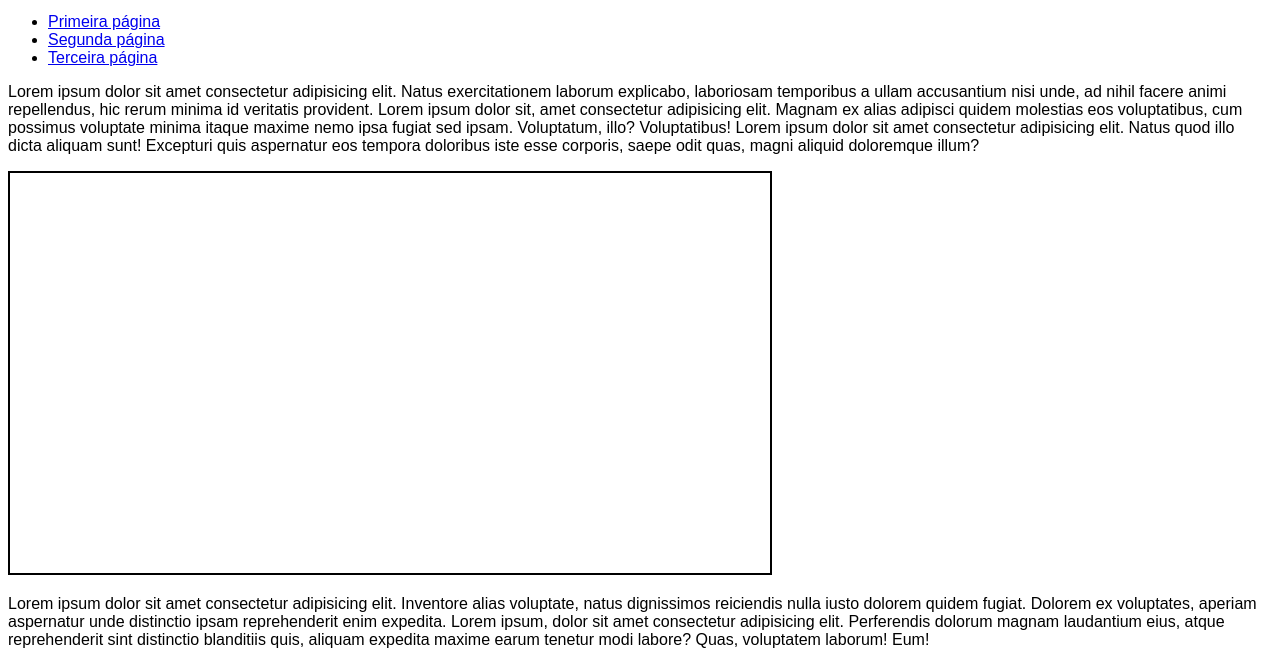
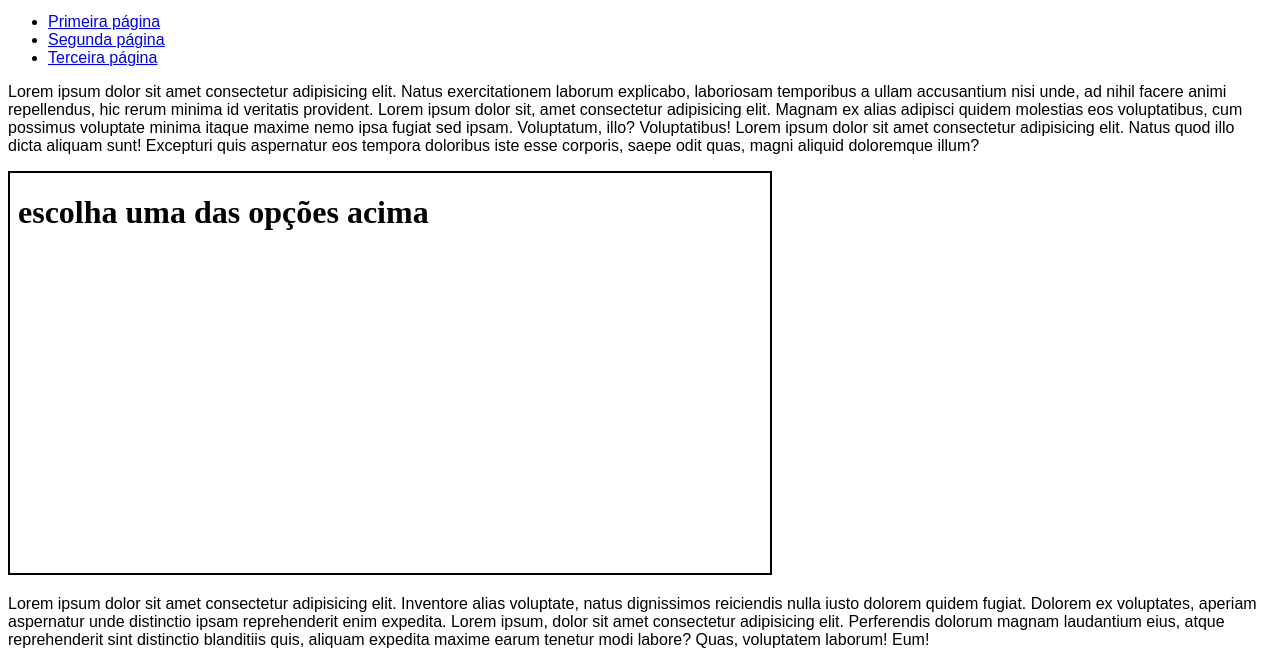
Before and after one commit to GuiFranBento/html-css, a plain HTML site: page exercicios/ex0024/iframe003.html in a window 1280 px wide. Shown: the part 137-802 px from the top of the page. Drawn offline with Linux system fonts and the light colour scheme.

Commit message:
Update iframe003.html

```diff
--- a/exercicios/ex0024/iframe003.html
+++ b/exercicios/ex0024/iframe003.html
@@ -42,7 +42,7 @@
     <p>Lorem ipsum dolor sit amet consectetur adipisicing elit. Natus exercitationem laborum explicabo, laboriosam temporibus a ullam accusantium nisi unde, ad nihil facere animi repellendus, hic rerum minima id veritatis provident. Lorem ipsum dolor sit, amet consectetur adipisicing elit. Magnam ex alias adipisci quidem molestias eos voluptatibus, cum possimus voluptate minima itaque maxime nemo ipsa fugiat sed ipsam. Voluptatum, illo? Voluptatibus! Lorem ipsum dolor sit amet consectetur adipisicing elit. Natus quod illo dicta aliquam sunt! Excepturi quis aspernatur eos tempora doloribus iste esse corporis, saepe odit quas, magni aliquid doloremque illum?</p>
 
 
-    <iframe id="tela" name="frame" src="" ></iframe>
+    <iframe id="tela" name="frame" srcdoc="<h1> escolha uma das opções acima </h1>" ></iframe>
 
     <p>Lorem ipsum dolor sit amet consectetur adipisicing elit. Inventore alias voluptate, natus dignissimos reiciendis nulla iusto dolorem quidem fugiat. Dolorem ex voluptates, aperiam aspernatur unde distinctio ipsam reprehenderit enim expedita. Lorem ipsum, dolor sit amet consectetur adipisicing elit. Perferendis dolorum magnam laudantium eius, atque reprehenderit sint distinctio blanditiis quis, aliquam expedita maxime earum tenetur modi labore? Quas, voluptatem laborum! Eum!</p>
 
```
